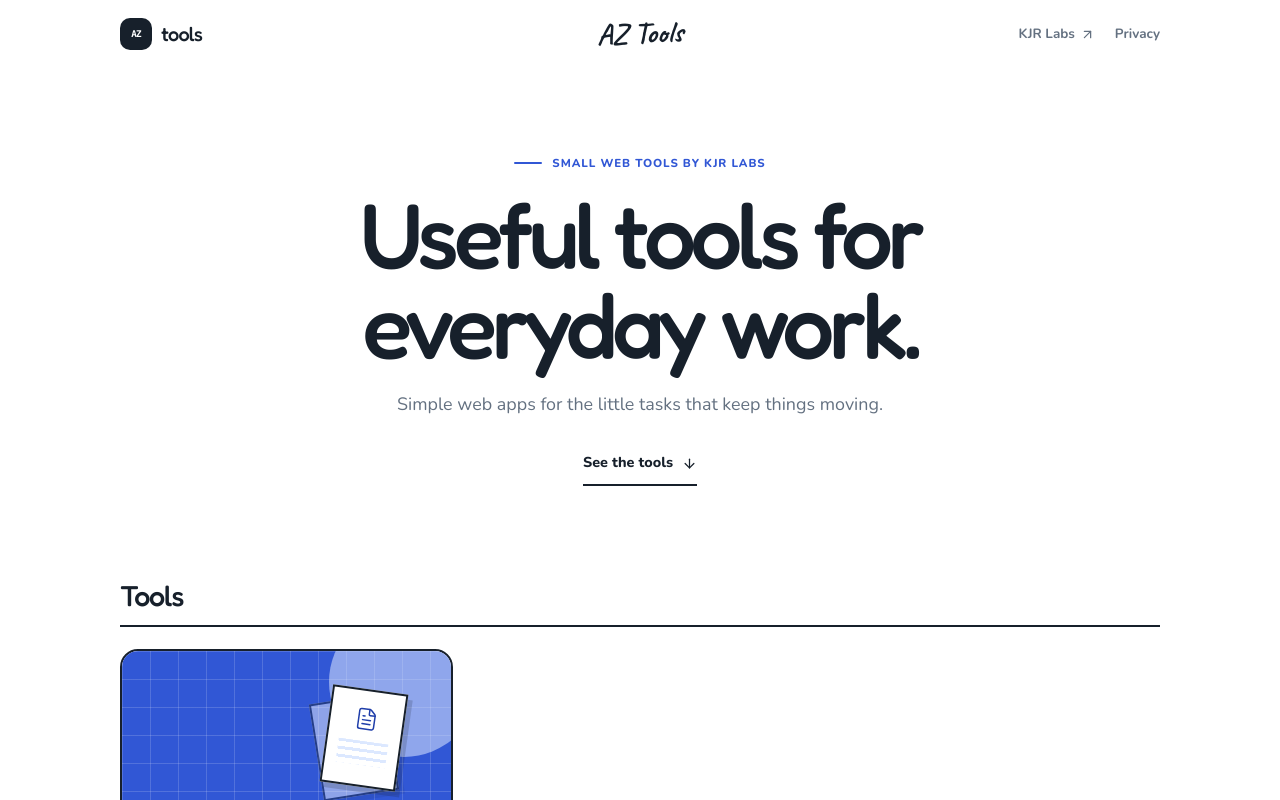
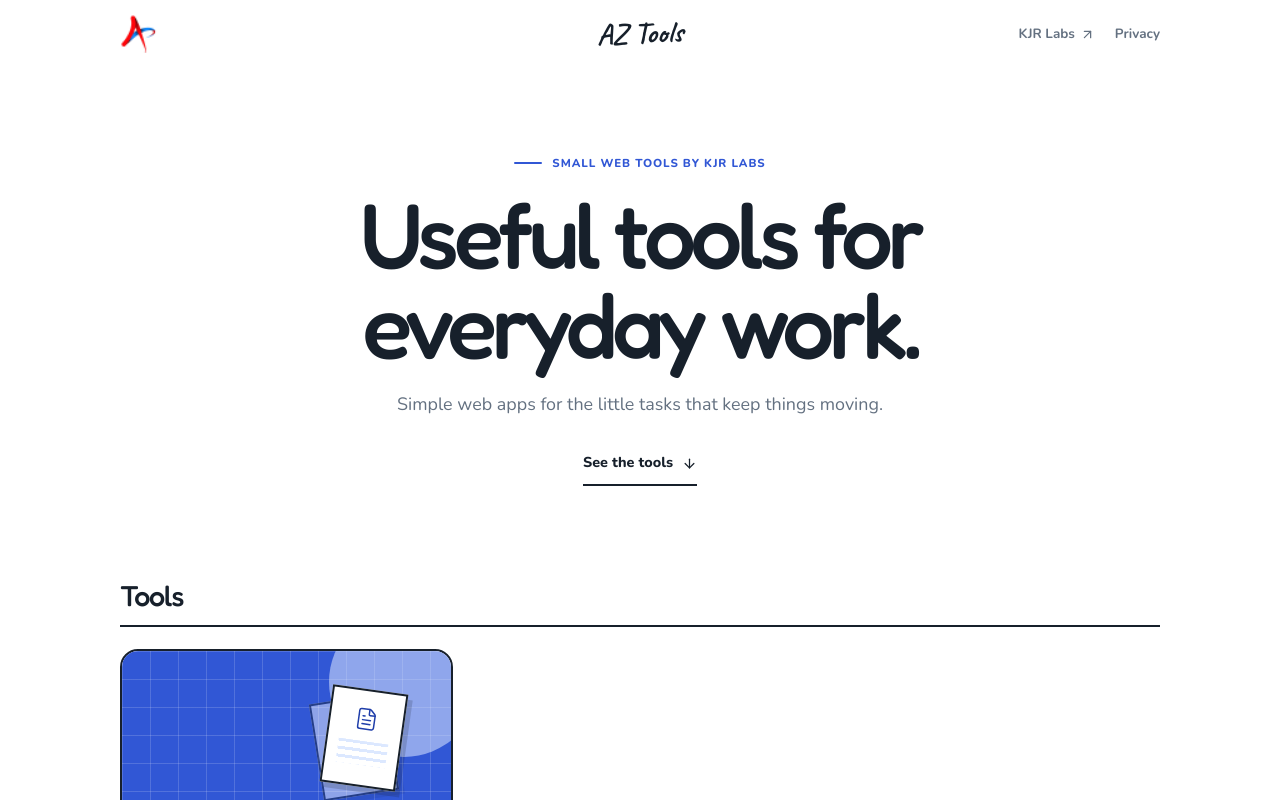
Before and after one commit to KshitijKoranne/aztools-next, a Next.js app: page / in a window 1280 px wide. Shown: the top 800 px of the page. Built offline with nearby package versions, Linux system fonts and the light colour scheme.

Commit message:
Use original AZ Tools logo in navbar

```diff
--- a/src/app/globals.css
+++ b/src/app/globals.css
@@ -107,30 +107,14 @@ button {
 .site-wordmark {
   display: inline-flex;
   align-items: center;
-  gap: 9px;
   min-height: 44px;
-  font-family: var(--display);
-  font-size: 1.25rem;
-  font-weight: 500;
-  letter-spacing: -0.04em;
 }
 
-.site-wordmark__mark {
-  display: grid;
-  width: 32px;
-  height: 32px;
-  place-items: center;
-  border-radius: 10px;
-  background: var(--ink);
-  color: var(--paper);
-  font-family: var(--mono);
-  font-size: 0.58rem;
-  font-weight: 700;
-  letter-spacing: -0.08em;
-}
-
-.site-wordmark__name {
-  margin-top: -1px;
+.site-wordmark__logo {
+  display: block;
+  width: 40px;
+  height: 40px;
+  object-fit: contain;
 }
 
 .site-header__title {
--- a/src/components/site-shell.tsx
+++ b/src/components/site-shell.tsx
@@ -1,3 +1,4 @@
+import Image from "next/image";
 import Link from "next/link";
 import { ArrowUpRight } from "lucide-react";
 import type { ReactNode } from "react";
@@ -20,10 +21,7 @@ function SiteHeader() {
     <header className="site-header">
       <div className="site-header__inner">
         <Link className="site-wordmark" href="/" aria-label="AZ Tools home">
-          <span className="site-wordmark__mark" aria-hidden="true">
-            AZ
-          </span>
-          <span className="site-wordmark__name">tools</span>
+          <Image className="site-wordmark__logo" src="/favicon-32x32.png" alt="" width={40} height={40} priority />
         </Link>
 
         <span className="site-header__title">AZ Tools</span>
```
